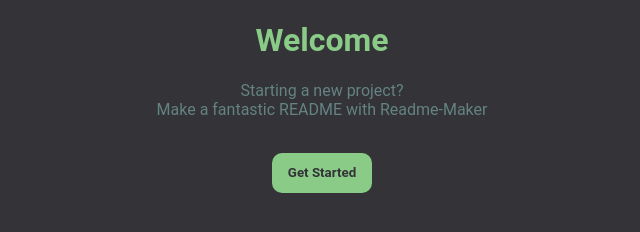
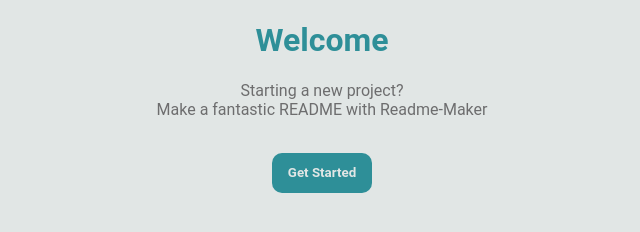
Before and after one commit to Mason-Dino/README-maker, an Electron app: page src/index.html in a window 1000 px wide. Shown: the whole page, without its empty margins (178-818 px from the left). Drawn offline with Linux system fonts and the light colour scheme.

Commit message:
update colores on home page

```diff
--- a/src/index.css
+++ b/src/index.css
@@ -3,30 +3,38 @@
     --pistachio: #8acb88ff;
     --hookers-green: #648381ff;
     --davys-gray: rgb(51, 51, 56);
+
+    --robin-egg-blue: #2E8F98;
+    /*--feldgrau: #475b5aff;*/
+    --feldgrau: #E1E6E5;
+    --battleship-gray: #8d8e8eff;
+    --dim-gray: #6d6d6eff;
+    --cadet-gray: #a3a9aaff;
+    --french-gray: #bbbbbfff;
 }
 
 body {
     display: flex;
     margin: 0px;
-    background-color: var(--davys-gray);
+    background-color: var(--feldgrau);
 }
 
 h1 {
     font-family: "Roboto", sans-serif;
-    color: var(--pistachio);
+    color: var(--robin-egg-blue);
     text-align: center;
 }
 
 p {
     font-family: "Roboto", sans-serif;
-    color: var(--hookers-green);
+    color: var(--dim-gray);
     text-align: center;
 }
 
 button {
     cursor: pointer;
-    background-color: var(--pistachio);
-    color: var(--davys-gray);
+    background-color: var(--robin-egg-blue);
+    color: var(--feldgrau);
     font-family: "Roboto", sans-serif;
     font-weight: bold;
     width: 100px;
@@ -37,5 +45,5 @@
 
 .welcome {
     margin: auto;
-    background-color: var(--davys-gray);
+    background-color: var(--feldgrau);
 }
```
